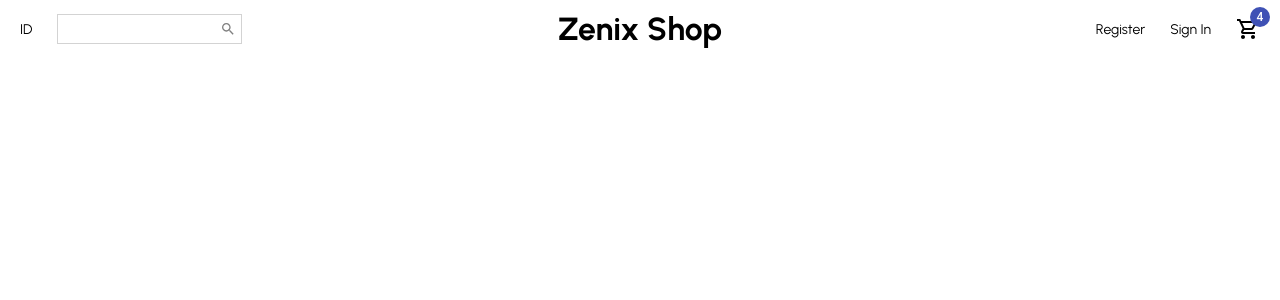
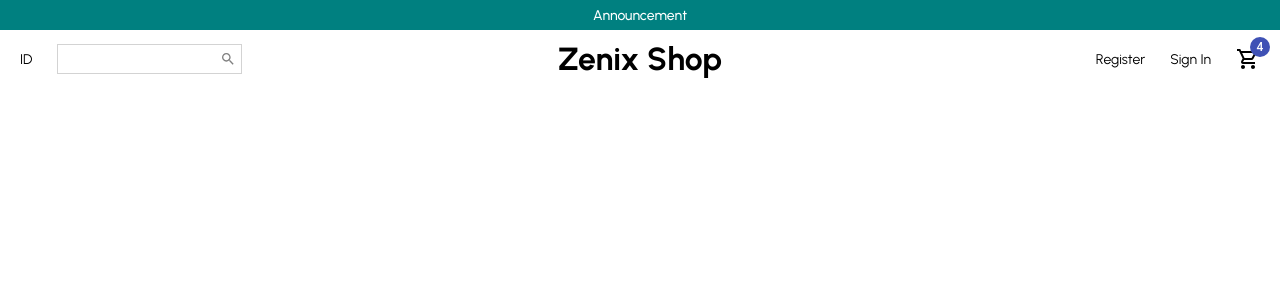
Before and after one commit to indra120/zenix-shop, a React (Create React App) app in the folder client/: page / in a window 1280 px wide. Shown: the top 300 px of the page. Built offline with nearby package versions, Linux system fonts and the light colour scheme.

Commit message:
Create Announcement component

```diff
--- /dev/null
+++ b/client/src/components/Announcement/Announcement.component.jsx
@@ -0,0 +1,7 @@
+import style from './Announcement.style'
+
+const { Container } = style
+
+export default function Announcement() {
+  return <Container>Announcement</Container>
+}
--- /dev/null
+++ b/client/src/components/Announcement/Announcement.style.js
@@ -0,0 +1,16 @@
+import styled from 'styled-components'
+
+const style = {
+  Container: styled.div`
+    height: 30px;
+    background-color: teal;
+    color: white;
+    display: flex;
+    align-items: center;
+    justify-content: center;
+    font-size: 14px;
+    font-weight: 500;
+  `,
+}
+
+export default style
--- /dev/null
+++ b/client/src/components/Announcement/index.js
@@ -0,0 +1,3 @@
+import Announcement from './Announcement.component'
+
+export default Announcement
--- /dev/null
+++ b/client/src/components/index.js
@@ -0,0 +1,2 @@
+export { default as Navbar } from './Navbar'
+export { default as Announcement } from './Announcement'
--- a/client/src/pages/Home.jsx
+++ b/client/src/pages/Home.jsx
@@ -1,8 +1,9 @@
-import Navbar from '../components/Navbar'
+import { Announcement, Navbar } from '../components'
 
 export default function Home() {
   return (
     <>
+      <Announcement />
       <Navbar />
     </>
   )
```
